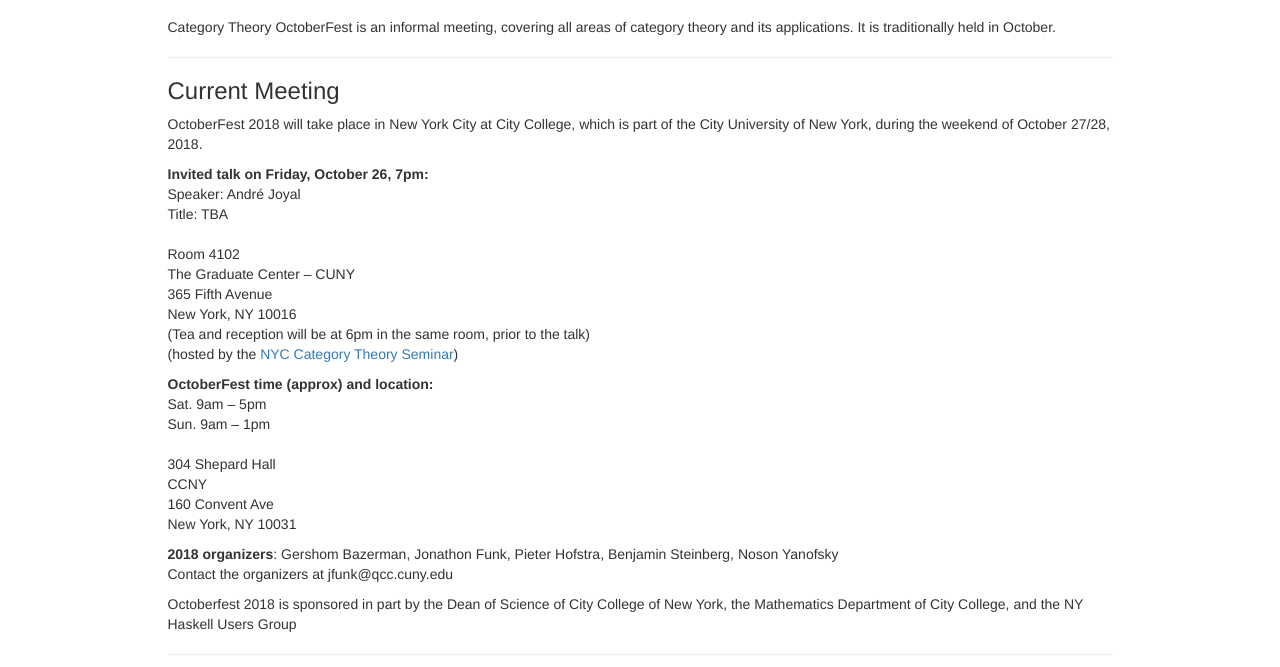
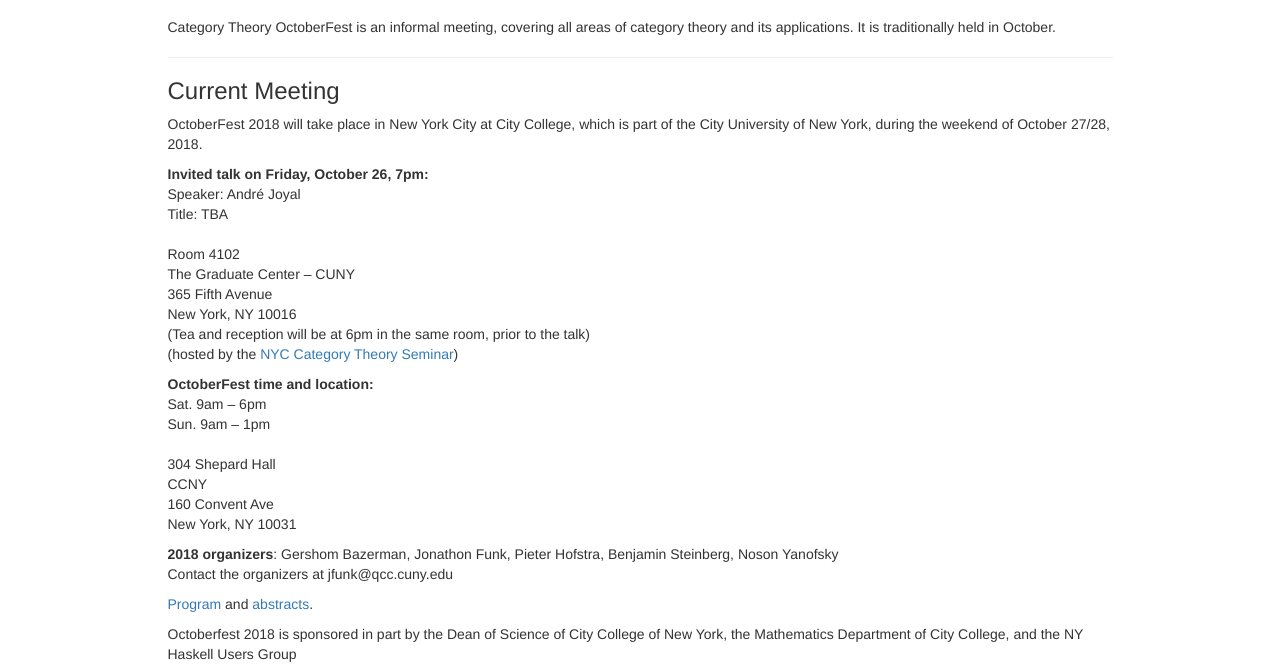
Before and after one commit to ct-octoberfest/ct-octoberfest.github.io, a plain HTML site: page index.html in a window 1280 px wide. Shown: the part 169-836 px from the top of the page. Drawn offline with nearby package versions, Linux system fonts and the light colour scheme.

Commit message:
Update index.html

```diff
--- a/index.html
+++ b/index.html
@@ -61,8 +61,8 @@
           </p>
 
 
-	  <p><b>OctoberFest time (approx) and location:</b><br>
-		Sat.  9am – 5pm<br>
+	  <p><b>OctoberFest time and location:</b><br>
+		Sat.  9am – 6pm<br>
 		Sun. 9am – 1pm<br><br>
 		304 Shepard Hall<br>
 		CCNY<br>
@@ -70,12 +70,12 @@
 		New York, NY 10031
 		</p>
 
-
 		<p><b>2018 organizers</b>:
 		Gershom Bazerman, Jonathon Funk, Pieter Hofstra, Benjamin Steinberg, Noson Yanofsky<br>
 		Contact the organizers at jfunk@qcc.cuny.edu
 		</p>
 
+		<p><a href="Octoberfest 2018 Program.pdf">Program</a> and <a href="Octoberfest 2018 Abstracts.pdf">abstracts</a>.</p>
 	  <p>Octoberfest 2018 is sponsored in part by the Dean of Science of City College of New York, the Mathematics Department of City College, and the NY Haskell Users Group</p>
 
 <hr/>
```
